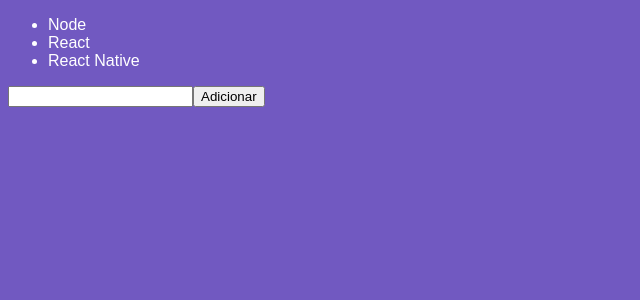
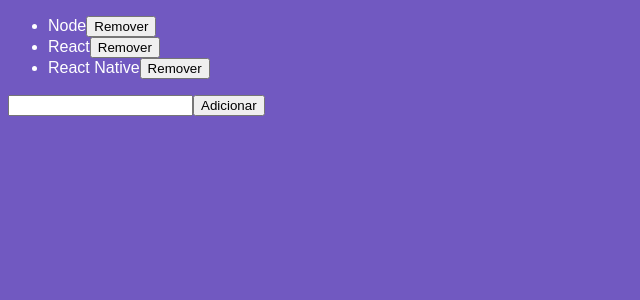
Before and after one commit to lucaslamar/simple-facebook-page, a React app: page / in a window 1280 px wide. Shown: the top 300 px of the page, without its empty margins (0-640 px from the left). Built offline with nearby package versions, Linux system fonts and the light colour scheme.

Commit message:
remove tecnologias de uma lista

```diff
--- a/src/components/TechList.js
+++ b/src/components/TechList.js
@@ -16,21 +16,27 @@
     this.setState({ newTech: e.target.value });
   }
 
-  handleSubimit = e => {
+  handleSubmit = e => {
     e.preventDefault();
 
     this.setState({ techs: [...this.state.techs, this.state.newTech],
       newTech: ''
     });
+  }
 
+  handleDelete = tech => {
+    this.setState({ techs: this.state.techs.filter(t => t !== tech) })
 
   }
 
   render() {
     return (
-      <form onSubmit={this.handleSubimit}>
+      <form onSubmit={this.handleSubmit}>
       <ul>
-        {this.state.techs.map(tech => <li key={tech}>{tech}</li>)}
+        {this.state.techs.map(tech =>
+        <li key={tech}>
+        {tech}
+        <button onClick={() => this.handleDelete(tech)} type="button">Remover</button></li>)}
       </ul>
       <input type="text" onChange={this.handleInputChange} value={this.state.newTech}/>
       <button type="submit">Adicionar</button>
```
